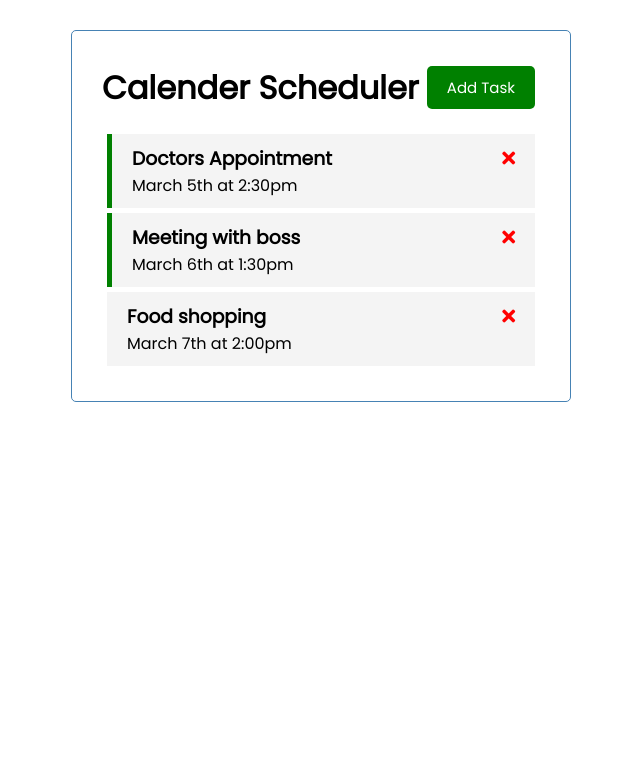
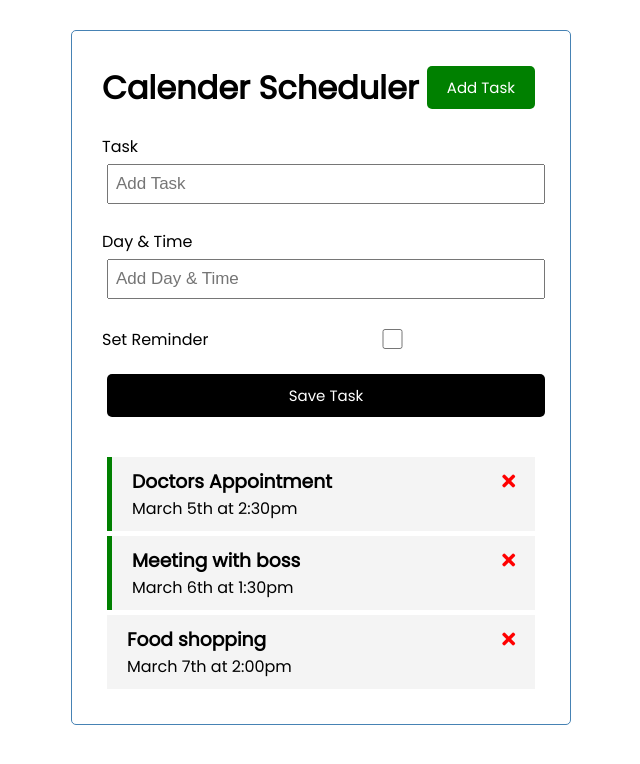
Before and after one commit to zainmujahid/VuePractice, a Vue app in the folder vue-crash-2021-h/: page / in a window 1280 px wide. Shown: the top 764 px of the page, without its empty margins (319-959 px from the left). Built offline with nearby package versions, Linux system fonts and the light colour scheme.

Commit message:
Added AddTask component for adding a new task via form, also using v-model

```diff
--- a/vue-crash-2021-h/src/App.vue
+++ b/vue-crash-2021-h/src/App.vue
@@ -1,6 +1,7 @@
 <template>
   <div class="container">
     <Header title="Calender Scheduler" />
+    <AddTask @add-task="addTask" />
     <Tasks
       @toggle-reminder="toggleReminder"
       @delete-task="deleteTask"
@@ -12,12 +13,14 @@
 <script>
 import Header from "./components/Header";
 import Tasks from "./components/Tasks";
+import AddTask from "./components/AddTask";
 
 export default {
   name: "App",
   components: {
     Header,
     Tasks,
+    AddTask,
   },
   data() {
     return {
@@ -49,6 +52,10 @@
   },
 
   methods: {
+    addTask(task){
+      this.tasks = [...this.tasks, task]
+    },
+
     deleteTask(id) {
       if (confirm("Are you sure?")) {
         this.tasks = this.tasks.filter((task) => task.id !== id);
@@ -56,7 +63,9 @@
     },
 
     toggleReminder(id) {
-      this.tasks = this.tasks.map((task) => task.id === id ? {...task, reminder: !task.reminder} : task)
+      this.tasks = this.tasks.map((task) =>
+        task.id === id ? { ...task, reminder: !task.reminder } : task
+      );
     },
   },
 };
--- /dev/null
+++ b/vue-crash-2021-h/src/components/AddTask.vue
@@ -0,0 +1,90 @@
+<template>
+  <form @submit="onSubmit" class="add-form">
+    <div class="form-control">
+      <label>Task</label>
+      <input type="text" v-model="text" name="text" placeholder="Add Task" />
+    </div>
+    <div class="form-control">
+      <label>Day & Time</label>
+      <input
+        type="text"
+        v-model="day"
+        name="day"
+        placeholder="Add Day & Time"
+      />
+    </div>
+    <div class="form-control form-control-check">
+      <label>Set Reminder</label>
+      <input type="checkbox" v-model="reminder" name="reminder" />
+    </div>
+
+    <input type="submit" value="Save Task" class="btn btn-block" />
+  </form>
+</template>
+
+<script>
+export default {
+  name: "AddTask",
+  data() {
+    return {
+      text: "",
+      day: "",
+      reminder: false,
+    };
+  },
+  methods: {
+    onSubmit(e) {
+      e.preventDefault();
+
+      if (!this.text) {
+        alert("Please add a task");
+        return;
+      }
+
+      const newTask = {
+        id: Math.floor(Math.random() * 100000),
+        text: this.text,
+        day: this.day,
+        reminder: this.reminder,
+      };
+
+      this.$emit('add-task', newTask);
+
+      this.text = "";
+      this.day = "";
+      this.reminder = false;
+    },
+  },
+};
+</script>
+
+<style scoped>
+.add-form {
+  margin-bottom: 40px;
+}
+.form-control {
+  margin: 20px 0;
+}
+.form-control label {
+  display: block;
+}
+.form-control input {
+  width: 100%;
+  height: 40px;
+  margin: 5px;
+  padding: 3px 7px;
+  font-size: 17px;
+}
+.form-control-check {
+  display: flex;
+  align-items: center;
+  justify-content: space-between;
+}
+.form-control-check label {
+  flex: 1;
+}
+.form-control-check input {
+  flex: 2;
+  height: 20px;
+}
+</style>
```
